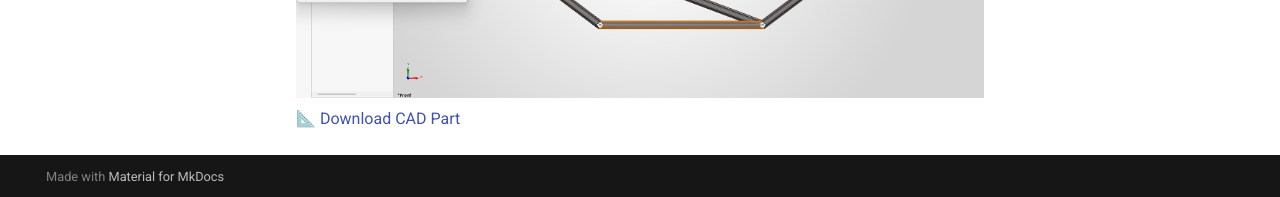
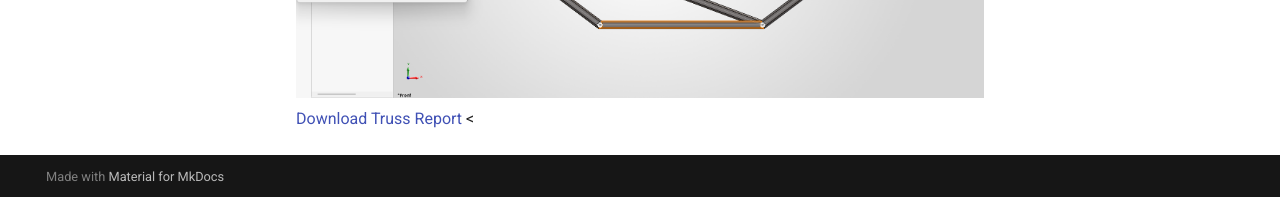
Before and after one commit to SaeedMalik7/megr2157-portfolio, an MkDocs documentation site: the page built from docs/assignments/A02/index.md, in a window 1280 px wide and 900 px high, scrolled down 3010 px. Shown: the part 700-897 px from the top of the window. Built offline with MkDocs 1.6.1 and Material for MkDocs 9.7.7, drawn with Linux system fonts in a browser that asks for light colours.

Commit message:
Change CAD part download link text
Updated the download link for the CAD part to a more descriptive text.

```diff
--- a/docs/assignments/A02/index.md
+++ b/docs/assignments/A02/index.md
@@ -31,4 +31,5 @@ _Which geometry did you select, and why? This is your first open design choice i
 <img src="./A2PIC5.png" alt="Truss Layout" width="800">
 <img src="./A2PIC6.png" alt="Truss Layout" width="800">
 <img src="./A2PIC7.png" alt="Truss Layout" width="800">
-[📐 Download CAD Part](docs/assignments/A02/A2 Truss.SLDPRT)
+<a href="assignments/A02/A2 Truss.SLDPRT" download>Download Truss Report</a>
+<
```
